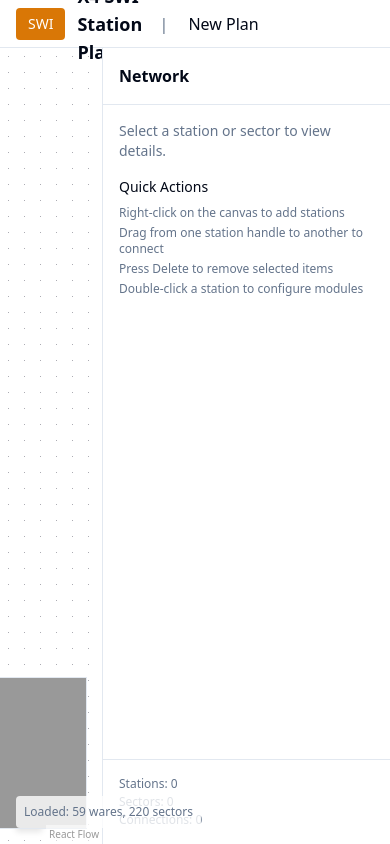
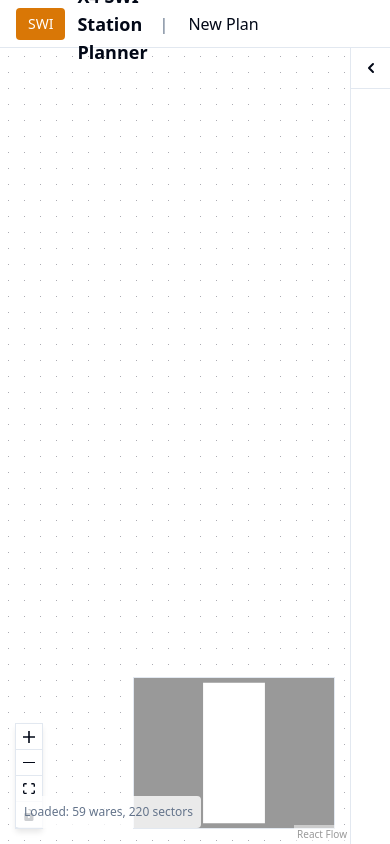
Before and after one commit to dwats/X4-Foundations-Station-Planner, a React (Vite) app: page / in a window 390 px wide. Shown: the top 844 px of the page. Built offline with nearby package versions, Linux system fonts and the light colour scheme; the HTML template or start-up script is replaced by a standard one.

Commit message:
Side bar can be collapsed now. Back button when inside a station

```diff
--- a/src/components/layout/Breadcrumb.tsx
+++ b/src/components/layout/Breadcrumb.tsx
@@ -19,6 +19,25 @@ export function Breadcrumb() {
     <nav className="h-10 border-b border-border bg-muted/50 flex items-center px-4 text-sm">
       <button
         onClick={exitStationView}
+        className="mr-2 p-1 rounded hover:bg-muted-foreground/10 transition-colors"
+        aria-label="Back to sector view"
+      >
+        <svg
+          width="16"
+          height="16"
+          viewBox="0 0 16 16"
+          fill="none"
+          stroke="currentColor"
+          strokeWidth="2"
+          strokeLinecap="round"
+          strokeLinejoin="round"
+          className="text-muted-foreground hover:text-foreground"
+        >
+          <polyline points="10 12 6 8 10 4" />
+        </svg>
+      </button>
+      <button
+        onClick={exitStationView}
         className="text-primary hover:underline"
       >
         {plan.name}
--- a/src/components/layout/Sidebar.tsx
+++ b/src/components/layout/Sidebar.tsx
@@ -1,17 +1,32 @@
+import { useEffect } from 'react';
 import { useUIStore, usePlanStore } from '@/store';
 import { StationPanel, SectorPanel, ModulePalette, ModulePanel, ConnectionPanel, ModuleConnectionPanel } from '@/components/panels';
 
 export function Sidebar() {
   const sidebarOpen = useUIStore((state) => state.sidebarOpen);
+  const toggleSidebar = useUIStore((state) => state.toggleSidebar);
+  const setSidebarOpen = useUIStore((state) => state.setSidebarOpen);
   const selectedNodeId = useUIStore((state) => state.selectedNodeId);
   const selectedEdgeId = useUIStore((state) => state.selectedEdgeId);
   const viewMode = useUIStore((state) => state.viewMode);
   const activeStationId = useUIStore((state) => state.activeStationId);
   const plan = usePlanStore((state) => state.plan);
 
-  if (!sidebarOpen) {
-    return null;
-  }
+  // Auto-collapse on small screens
+  useEffect(() => {
+    const handleResize = () => {
+      if (window.innerWidth < 768) {
+        setSidebarOpen(false);
+      }
+    };
+
+    // Check on mount
+    handleResize();
+
+    // Listen for resize events
+    window.addEventListener('resize', handleResize);
+    return () => window.removeEventListener('resize', handleResize);
+  }, [setSidebarOpen]);
 
   // Network view selections
   const selectedStation = viewMode === 'network'
@@ -93,10 +108,68 @@ export function Sidebar() {
     );
   };
 
+  // Collapsed state: just show toggle button
+  if (!sidebarOpen) {
+    return (
+      <aside className="w-10 border-l border-border bg-card flex flex-col transition-all duration-200">
+        <div className="p-2 border-b border-border flex items-center justify-center">
+          <button
+            onClick={toggleSidebar}
+            className="p-1 hover:bg-accent rounded transition-colors"
+            title="Expand sidebar"
+            aria-label="Expand sidebar"
+          >
+            <svg
+              width="16"
+              height="16"
+              viewBox="0 0 16 16"
+              fill="none"
+              xmlns="http://www.w3.org/2000/svg"
+              className="text-foreground"
+            >
+              <path
+                d="M6 12L10 8L6 4"
+                stroke="currentColor"
+                strokeWidth="2"
+                strokeLinecap="round"
+                strokeLinejoin="round"
+                transform="rotate(180 8 8)"
+              />
+            </svg>
+          </button>
+        </div>
+      </aside>
+    );
+  }
+
+  // Expanded state: full sidebar
   return (
-    <aside className="w-72 border-l border-border bg-card flex flex-col">
-      <div className="p-4 border-b border-border">
+    <aside className="w-72 border-l border-border bg-card flex flex-col transition-all duration-200">
+      <div className="p-4 border-b border-border flex items-center justify-between">
         <h2 className="font-semibold text-foreground">{panelTitle}</h2>
+        <button
+          onClick={toggleSidebar}
+          className="p-1 hover:bg-accent rounded transition-colors"
+          title="Collapse sidebar"
+          aria-label="Collapse sidebar"
+        >
+          <svg
+            width="16"
+            height="16"
+            viewBox="0 0 16 16"
+            fill="none"
+            xmlns="http://www.w3.org/2000/svg"
+            className="text-foreground"
+          >
+            <path
+              d="M6 12L10 8L6 4"
+              stroke="currentColor"
+              strokeWidth="2"
+              strokeLinecap="round"
+              strokeLinejoin="round"
+            />
+          </svg>
+        </button>
       </div>
 
       <div className="flex-1 p-4 overflow-y-auto">
```
Also changed, not shown: 5 other files (tests, documents, lock files or other folders).
